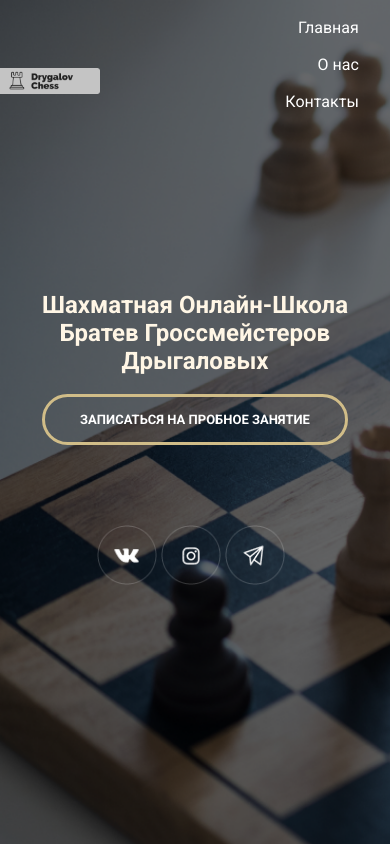
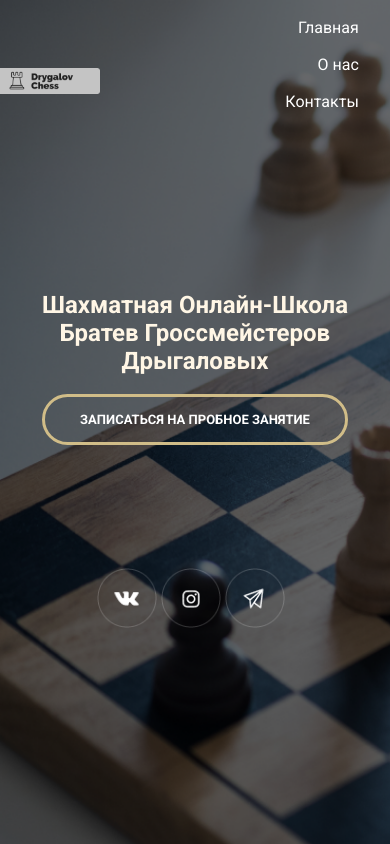
Before and after one commit to Hockey45/drygalov-chess, a plain HTML site: page index.html in a window 390 px wide. Shown: the top 844 px of the page. Drawn offline with Linux system fonts and the light colour scheme.

Commit message:
Update style.css

```diff
--- a/style.css
+++ b/style.css
@@ -344,7 +344,7 @@ footer{
         display: block;
         margin-top: 20%;
         position: absolute;
-        top: 53%;
+        top: 58%;
         right: 27%;
     }
     .button-call{
```
